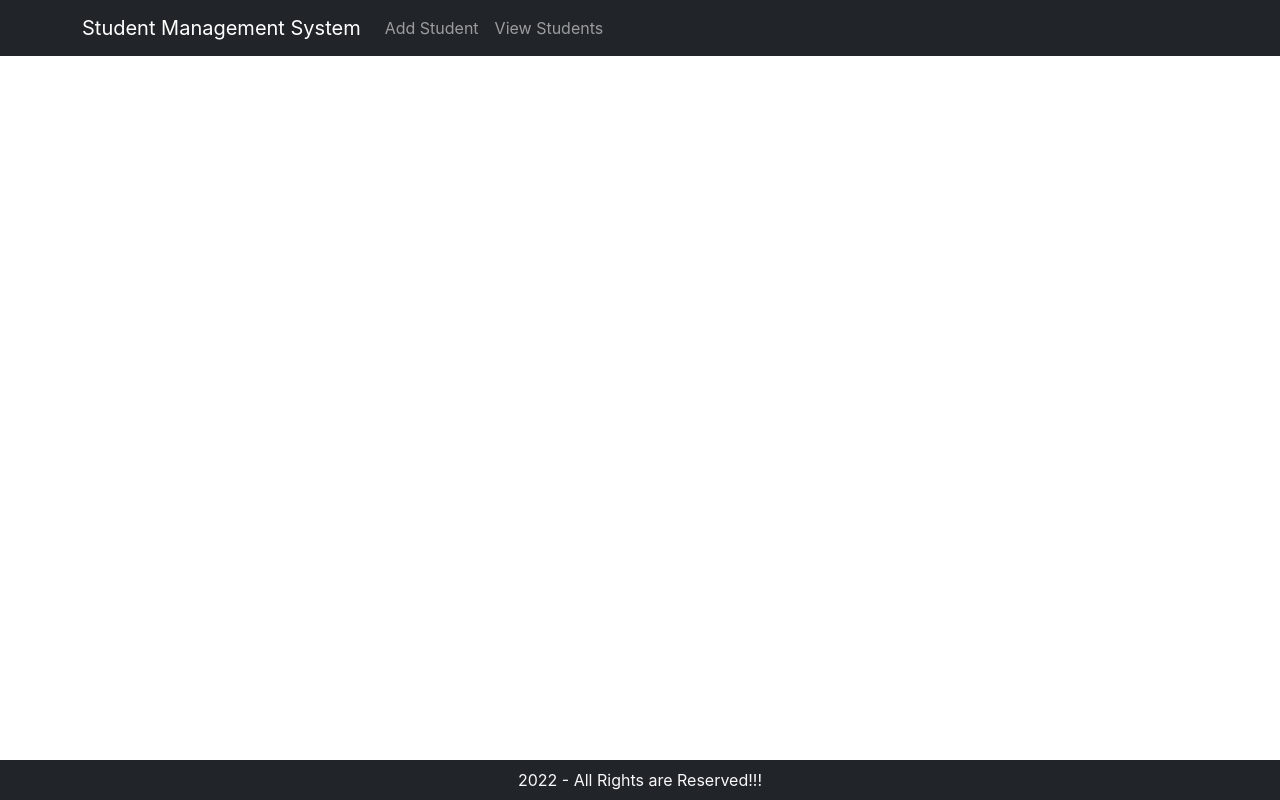
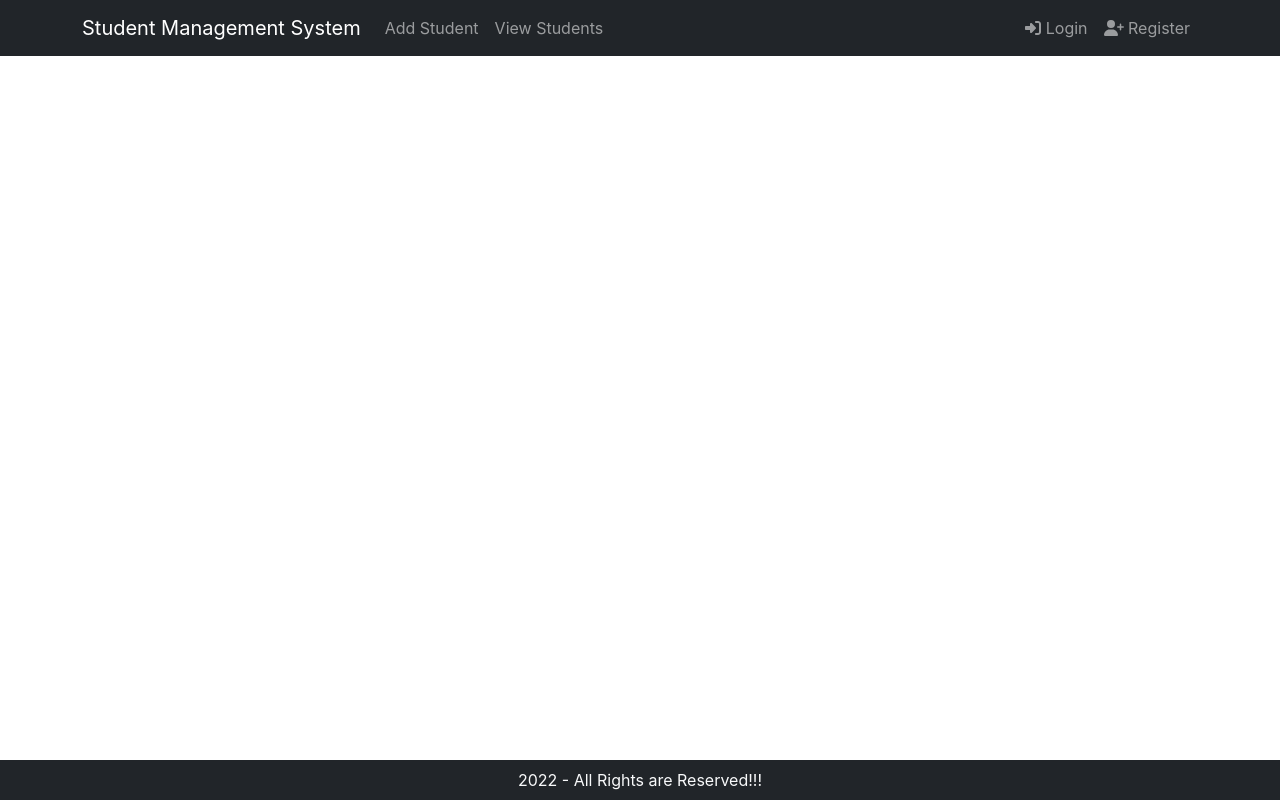
Before and after one commit to 20IT116-VIRAJ/StudentMgmtSystemFrontend, a React (Create React App) app: page / in a window 1280 px wide. Built offline with nearby package versions, Linux system fonts and the light colour scheme.

Commit message:
Adding Login and Register Links to NavBar

```diff
--- a/package.json
+++ b/package.json
@@ -15,7 +15,7 @@
     "react-bootstrap": "^2.4.0",
     "react-dom": "^18.2.0",
     "react-router-dom": "^6.3.0",
-    "react-scripts": "5.0.1",
+    "react-scripts": "^2.1.3",
     "web-vitals": "^2.1.4"
   },
   "scripts": {
--- a/src/App.js
+++ b/src/App.js
@@ -6,7 +6,7 @@ import Footer from "./components/Footer";
 import Container from "react-bootstrap/Container";
 import { BrowserRouter as Router, Routes, Route } from "react-router-dom";
 import MyAlert from "./components/MyAlert";
-import { useState } from "react";
+import React, { useState } from "react";
 
 function App() {
   const [alert, setAlert] = useState(null);
--- a/src/components/NavigationBar.js
+++ b/src/components/NavigationBar.js
@@ -1,3 +1,5 @@
+import { faSignInAlt, faUserPlus } from '@fortawesome/free-solid-svg-icons';
+import { FontAwesomeIcon } from '@fortawesome/react-fontawesome';
 import React from 'react';
 import Container from 'react-bootstrap/Container';
 import Nav from 'react-bootstrap/Nav';
@@ -13,8 +15,12 @@ export default function NavigationBar() {
         <Navbar.Toggle aria-controls="responsive-navbar-nav" />
         <Navbar.Collapse id="responsive-navbar-nav">
           <Nav className="me-auto">
-            <Link to="/student" className="nav-link">Add Student</Link>
-            <Link to="/listStudents" className="nav-link">View Students</Link>
+            <Link to="student" className="nav-link">Add Student</Link>
+            <Link to="listStudents" className="nav-link">View Students</Link>
+          </Nav>
+          <Nav>
+            <Link to="login" className="nav-link"><FontAwesomeIcon icon={faSignInAlt}/> Login</Link>
+            <Link to="register" className="nav-link"><FontAwesomeIcon icon={faUserPlus}/> Register</Link>
           </Nav>
         </Navbar.Collapse>
       </Container>
```
Also changed, not shown: 1 other file (tests, documents, lock files or other folders).
